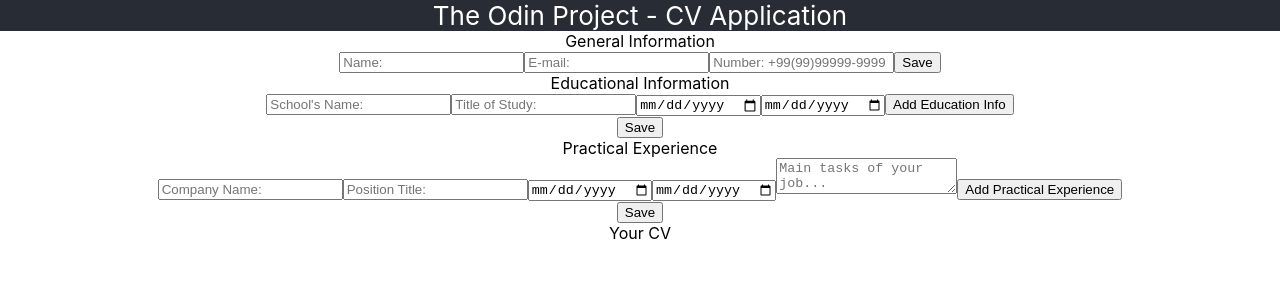
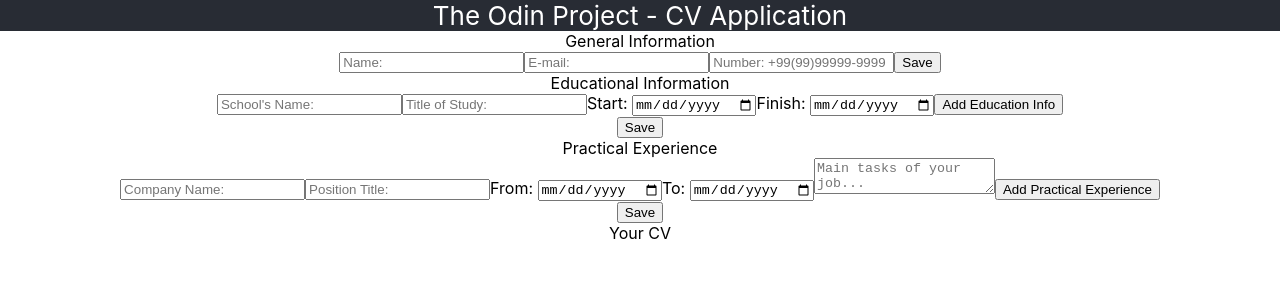
Before and after one commit to RodrigoAPassos/cv-project, a React (Create React App) app: page / in a window 1280 px wide. Shown: the top 300 px of the page. Built offline with nearby package versions, Linux system fonts and the light colour scheme.

Commit message:
Add date labels

```diff
--- a/src/components/Educational.js
+++ b/src/components/Educational.js
@@ -41,8 +41,10 @@
                         <div className='educationalInfo' key={index}>
                             <input type='text' placeholder="School's Name: " id='inputSchool' name='school' onChange={event => this.handleFormChange(index, event)} value={input.school} required></input>
                             <input type='text' placeholder='Title of Study: ' id='inputStudy' name='study' onChange={event => this.handleFormChange(index, event)} value={input.study} required></input>
-                            <input type='date' placeholder='Start: ' id='inputDateS' name='start' onChange={event => this.handleFormChange(index, event)} value={input.start} required></input>
-                            <input type='date' placeholder='Finish: ' id='inputDateF' name='finish' onChange={event => this.handleFormChange(index, event)} value={input.finish} required></input>
+                            <label htmlFor='inputDateS'>Start: </label>
+                            <input type='date' id='inputDateS' name='start' onChange={event => this.handleFormChange(index, event)} value={input.start} required></input>
+                            <label htmlFor='inputDateF'>Finish: </label>
+                            <input type='date' id='inputDateF' name='finish' onChange={event => this.handleFormChange(index, event)} value={input.finish} required></input>
                             <button type='button' onClick={this.addEducationInfo} >Add Education Info</button>
                         </div>
                     )})}
--- a/src/components/Practical.js
+++ b/src/components/Practical.js
@@ -41,8 +41,10 @@
                         <div className='explInfo' key={index}>
                             <input type='text' placeholder='Company Name: ' id='inputCompName' name='compName' onChange={event => this.handleFormChange(index, event)} value={input.compName} required></input>
                             <input type='text' placeholder='Position Title: ' id='inputPosition' name='position' onChange={event => this.handleFormChange(index, event)} value={input.position} required></input>
-                            <input type='date' placeholder='From:' id='inputDateFrom' name='from' onChange={event => this.handleFormChange(index, event)} value={input.from} required></input>
-                            <input type='date' placeholder='Until:' id='inputDateUntil' name='until' onChange={event => this.handleFormChange(index, event)} value={input.until} required></input>
+                            <label htmlFor='inputDateFrom'>From: </label>
+                            <input type='date' id='inputDateFrom' name='from' onChange={event => this.handleFormChange(index, event)} value={input.from} required></input>
+                            <label htmlFor='inputDateUntil'>To: </label>
+                            <input type='date' id='inputDateUntil' name='until' onChange={event => this.handleFormChange(index, event)} value={input.until} required></input>
                             <textarea name='desc' onChange={event => this.handleFormChange(index, event)} value={input.desc} maxLength={100} placeholder='Main tasks of your job...'></textarea>
                             <button type='button' onClick={this.addExpInfo} >Add Practical Experience</button>
                         </div>
```
